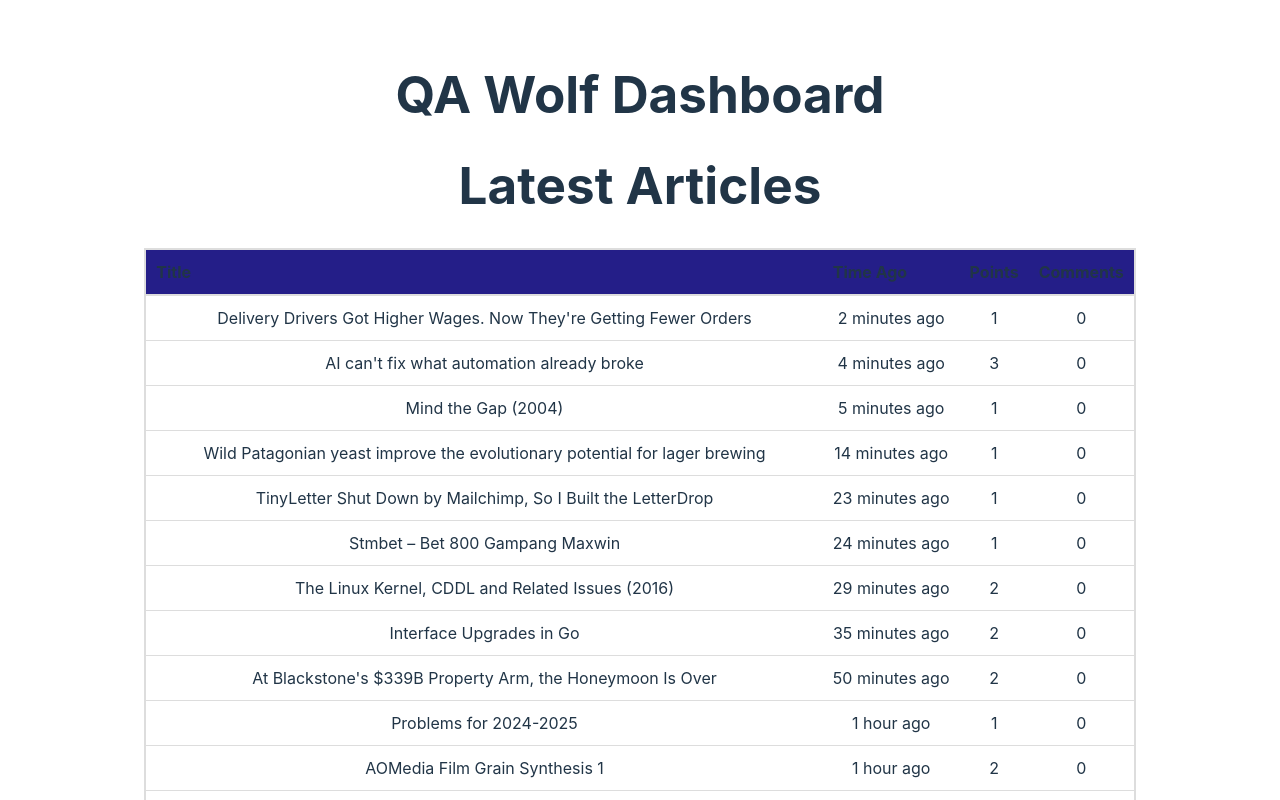
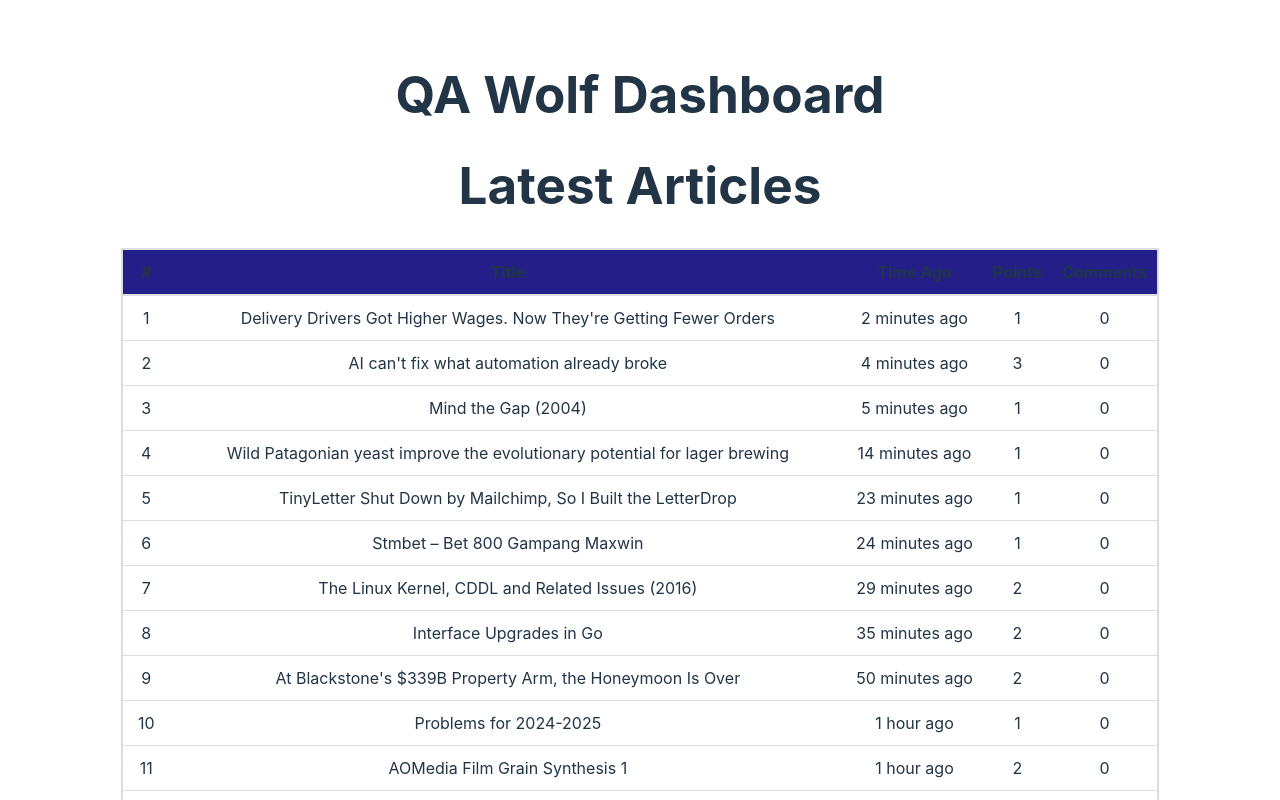
Before and after one commit to michaelm4320/Automated-News-Dashboard, a React (Vite) app: page / in a window 1280 px wide. Shown: the top 800 px of the page. Built offline with nearby package versions, Linux system fonts and the light colour scheme.

Commit message:
center title

```diff
--- a/src/components/LatestArticles.jsx
+++ b/src/components/LatestArticles.jsx
@@ -16,15 +16,17 @@ const LatestArticles = () => {
       <table>
         <thead>
           <tr>
-            <th>Title</th>
-            <th>Time Ago</th>
-            <th>Points</th>
-            <th>Comments</th>
+            <th className="center">#</th>
+            <th className="center">Title</th>
+            <th className="center">Time Ago</th>
+            <th className="center">Points</th>
+            <th className="center">Comments</th>
           </tr>
         </thead>
         <tbody>
           {articles.map((article, index) => (
             <tr key={index}>
+              <td>{index + 1}</td> {/* Display the row number */}
               <td>{article.title}</td>
               <td>{article.timeAgo}</td>
               <td>{article.points}</td>
--- a/src/index.css
+++ b/src/index.css
@@ -104,3 +104,8 @@ tbody tr:hover {
     padding: 8px;
   }
 }
+
+/* LatestArticles.css or App.css */
+.center {
+  text-align: center;
+}
```
